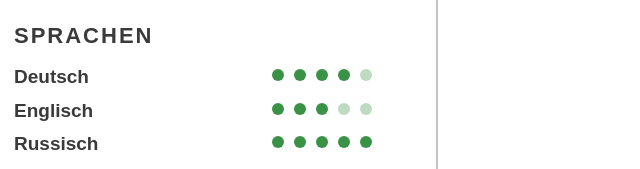
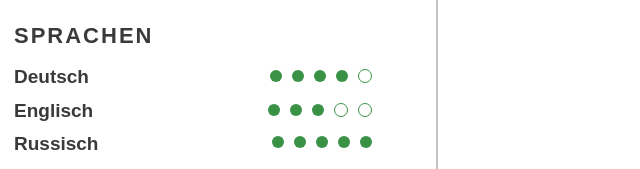
Before and after one commit to AnisimovStepan/digital-cv, a website built with webpack: page src/index.html in a window 1280 px wide. Shown: the part 774-943 px from the top of the page, 18-658 px from the left. Built offline with nearby package versions, Linux system fonts and the light colour scheme.

Commit message:
corrections for Pdf

```diff
--- a/src/js/KnowledgeScaleService.js
+++ b/src/js/KnowledgeScaleService.js
@@ -15,10 +15,11 @@ export const createKnowledgeScaleElement = (name, scale) => {
 
     for (let i = 0; i < 5; i++) {
         const dot = document.createElement('div');
-        dot.classList.add('dot');
 
         if (scale - 1 < i) {
-            dot.classList.add('transparent');
+            dot.classList.add('dot-transparent');
+        } else {
+            dot.classList.add('dot');
         }
 
         scaleCntr.appendChild(dot);
--- a/src/scss/knowledgeScaleStyle.scss
+++ b/src/scss/knowledgeScaleStyle.scss
@@ -23,7 +23,14 @@
   border-radius: 49.9%;
   display: inline-block;
 
-  &.transparent {
-    opacity: .33;
-  }
 }
+
+.dot-transparent {
+  height: 12px;
+  width: 12px;
+  border-radius: 49.9%;
+  border-color: #3a9247;
+  border-width: 1px;
+  border-style: solid;
+  display: inline-block;
+}
```
